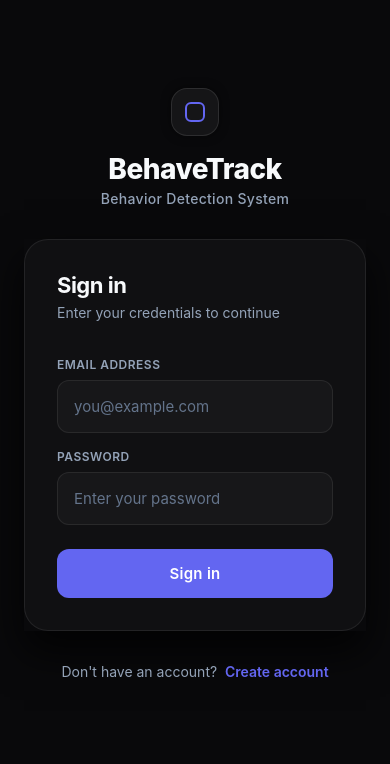
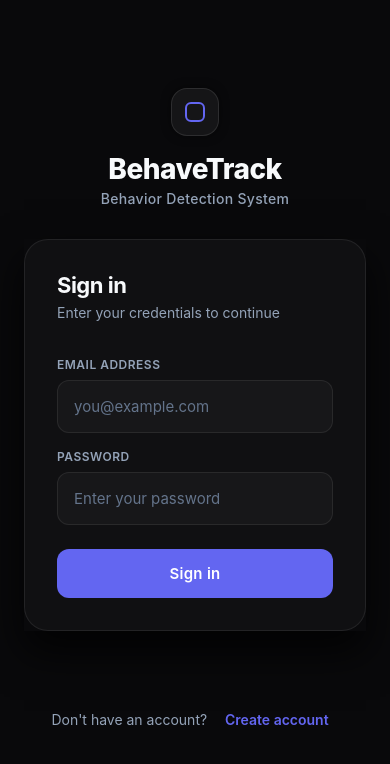
Before and after one commit to BhuvanSShetty/Behavior-Prediction-Mobile-App, a React Native app: screen / in a window 390 px wide. Shown: the top 764 px of the page. Built offline with nearby package versions, Linux system fonts and the light colour scheme.

Commit message:
ui change

```diff
--- a/screens/LoginScreen.js
+++ b/screens/LoginScreen.js
@@ -93,6 +93,7 @@ export default function LoginScreen({ navigation }) {
                   style={[s.input, focused === "password" && s.inputFocused]}
                   onFocus={() => setFocused("password")}
                   onBlur={() => setFocused("")}
+                  onSubmitEditing={handleLogin}  // <-- FIX FOR KEYBOARD SUBMIT TRIGGERING
                 />
               </View>
 
@@ -112,7 +113,10 @@ export default function LoginScreen({ navigation }) {
           {/* ── Footer ────────────────────────────────────────────────── */}
           <View style={s.footer}>
             <Text style={s.footerText}>Don't have an account?  </Text>
-            <TouchableOpacity onPress={() => navigation.navigate("Register")}>
+            <TouchableOpacity
+              disabled={loading}
+              onPress={() => navigation.navigate("Register")}
+            >
               <Text style={s.footerLink}>Create account</Text>
             </TouchableOpacity>
           </View>
@@ -177,6 +181,7 @@ const s = StyleSheet.create({
     shadowOpacity: 0.8,
     shadowRadius: 40,
     elevation: 20,
+    zIndex: 50,
   },
   card: {
     backgroundColor: C.card,
@@ -238,11 +243,20 @@ const s = StyleSheet.create({
   },
 
   // Footer
-  footer:     { flexDirection: "row", justifyContent: "center", marginTop: S.xl },
+  footer: {
+    flexDirection: "row",
+    justifyContent: "center",
+    marginTop: 80,
+    paddingBottom: 40,
+    zIndex: -1,
+    elevation: 0,
+  },
   footerText: { color: C.textSecondary, fontSize: 14 },
   footerLink: {
     color: C.accent,
     fontSize: 14,
     fontWeight: "600",
+    padding: 10,  // increasing hit area for exact targeting
+    marginTop: -10, // balancing padding visually
   },
 });
```
